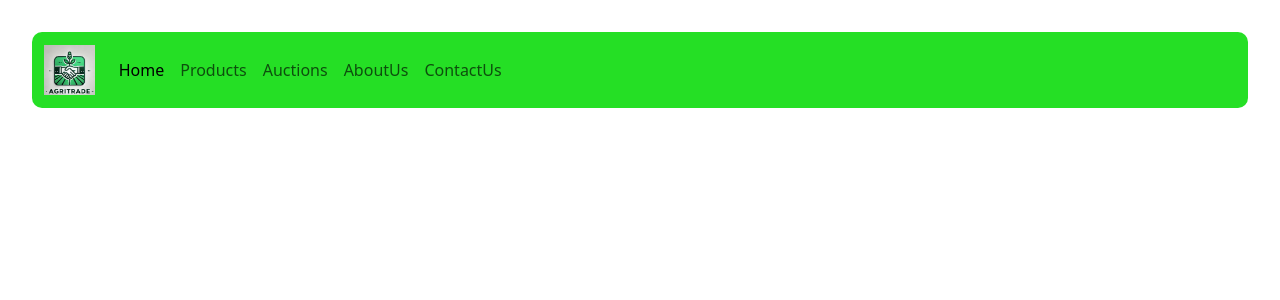
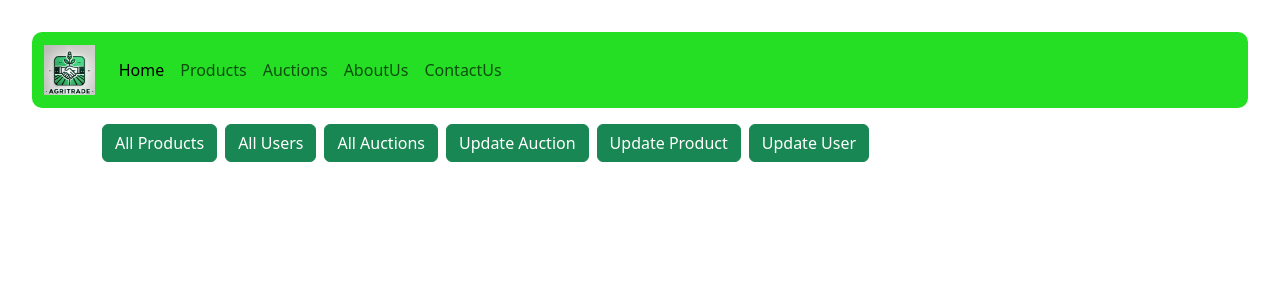
Before and after one commit to tharunnaidug/agritrade, a React (Vite) app: page /admin in a window 1280 px wide. Shown: the top 300 px of the page. Built offline with nearby package versions, Linux system fonts and the light colour scheme.

Commit message:
Admin Panel tempelete created

```diff
--- a/src/App.jsx
+++ b/src/App.jsx
@@ -12,6 +12,13 @@ import Otp from './componets/Otp.jsx'
 import Auctionlive from './componets/auction/Auctionlive.jsx'
 import Addcrop from './componets/auction/Addcrop.jsx'
 import Userauctions from './componets/auction/Userauctions.jsx'
+import Admin from './componets/admin/admin.jsx'
+import Allusers from './componets/admin/Allusers.jsx'
+import Allauctions from './componets/admin/Allauctions.jsx'
+import Allproducts from './componets/admin/Allproducts.jsx'
+import Updateauction from './componets/admin/Updateauction.jsx'
+import Updateproduct from './componets/admin/Updateproduct.jsx'
+import Updateuser from './componets/admin/Updateuser.jsx'
 
 function App() {
 
@@ -32,6 +39,15 @@ function App() {
       <Route path='/auctionlive' element={<Auctionlive />} />
       <Route path='/addcrop' element={<Addcrop />} />
 
+
+      <Route path='/admin' element={<Admin />} />
+      <Route path='/admin/allusers' element={<Allusers />} />
+      <Route path='/admin/allauctions' element={<Allauctions />} />
+      <Route path='/admin/allproducts' element={<Allproducts />} />
+      <Route path='/admin/updateauction' element={<Updateauction />} />
+      <Route path='/admin/updateproduct' element={<Updateproduct />} />
+      <Route path='/admin/updateuser' element={<Updateuser />} />
+
       </Routes>
     </Router>
   )
--- a/src/componets/Home.jsx
+++ b/src/componets/Home.jsx
@@ -7,7 +7,8 @@ const Home = () => {
       <img src="/logot.png" alt="logo" height={"350px"} />
       <h1>Welcome to AgriTarde</h1>
       <p>We will be live soon..!!</p>
-      <Link to='/login' className='btn btn-success'>Login</Link>
+      <Link to='/login' className='btn btn-success m-2'>Login</Link>
+      <Link to='/admin' className='btn btn-success'>Admin</Link>
     </>
   )
 }
--- /dev/null
+++ b/src/componets/admin/Admin.jsx
@@ -0,0 +1,23 @@
+import React from 'react'
+import { Link } from 'react-router-dom'
+
+const Admin = () => {
+    return (
+        <>
+            <div className="container">
+
+                <div className="container d-flex m-2 p-2">
+
+                    <Link to='/admin/allproducts' className='btn btn-success mx-1'>All Products </Link>
+                    <Link to='/admin/allusers'className='btn btn-success mx-1' >All Users </Link>
+                    <Link to='/admin/allauctions' className='btn btn-success mx-1'>All Auctions </Link>
+                    <Link to='/admin/updateauction'className='btn btn-success mx-1' >Update Auction </Link>
+                    <Link to='/admin/updateproduct' className='btn btn-success mx-1'>Update Product </Link>
+                    <Link to='/admin/updateuser'className='btn btn-success mx-1' >Update User </Link>
+                </div>
+            </div>
+        </>
+    )
+}
+
+export default Admin
--- /dev/null
+++ b/src/componets/admin/Allauctions.jsx
@@ -0,0 +1,11 @@
+import React from 'react'
+
+const Allauctions = () => {
+  return (
+    <>
+    All Auctions
+    </>
+  )
+}
+
+export default Allauctions
--- /dev/null
+++ b/src/componets/admin/Allproducts.jsx
@@ -0,0 +1,11 @@
+import React from 'react'
+
+const Allproducts = () => {
+  return (
+    <>
+    <h1>All Products Here</h1>
+    </>
+  )
+}
+
+export default Allproducts
--- /dev/null
+++ b/src/componets/admin/Allusers.jsx
@@ -0,0 +1,11 @@
+import React from 'react'
+
+const Allusers = () => {
+  return (
+    <>
+    All users
+    </>
+  )
+}
+
+export default Allusers
--- /dev/null
+++ b/src/componets/admin/Updateauction.jsx
@@ -0,0 +1,11 @@
+import React from 'react'
+
+const Updateauction = () => {
+  return (
+   <>
+   Update Auction
+   </>
+  )
+}
+
+export default Updateauction
--- /dev/null
+++ b/src/componets/admin/Updateproduct.jsx
@@ -0,0 +1,11 @@
+import React from 'react'
+
+const Updateproduct = () => {
+  return (
+   <>
+    update product
+   </>
+  )
+}
+
+export default Updateproduct
--- /dev/null
+++ b/src/componets/admin/Updateuser.jsx
@@ -0,0 +1,11 @@
+import React from 'react'
+
+const Updateuser = () => {
+  return (
+    <>
+     Update User
+    </>
+  )
+}
+
+export default Updateuser
```
